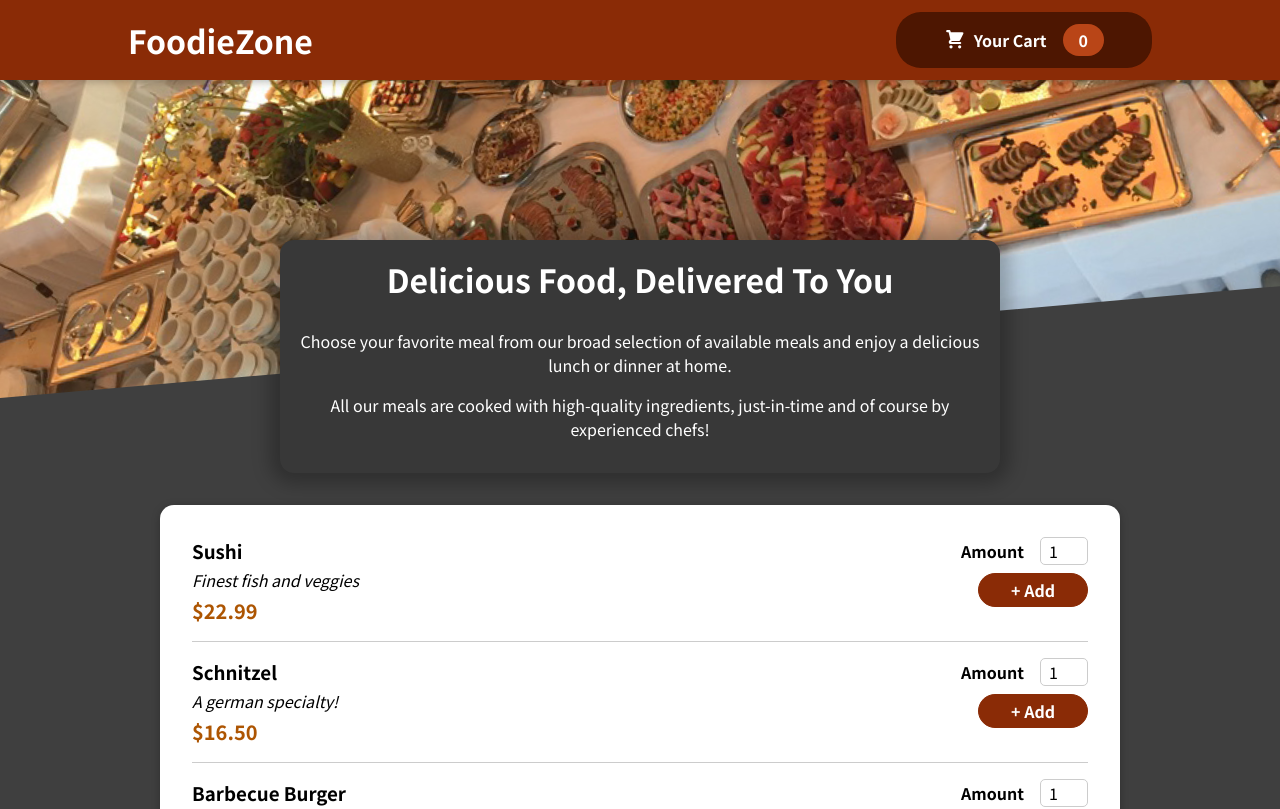
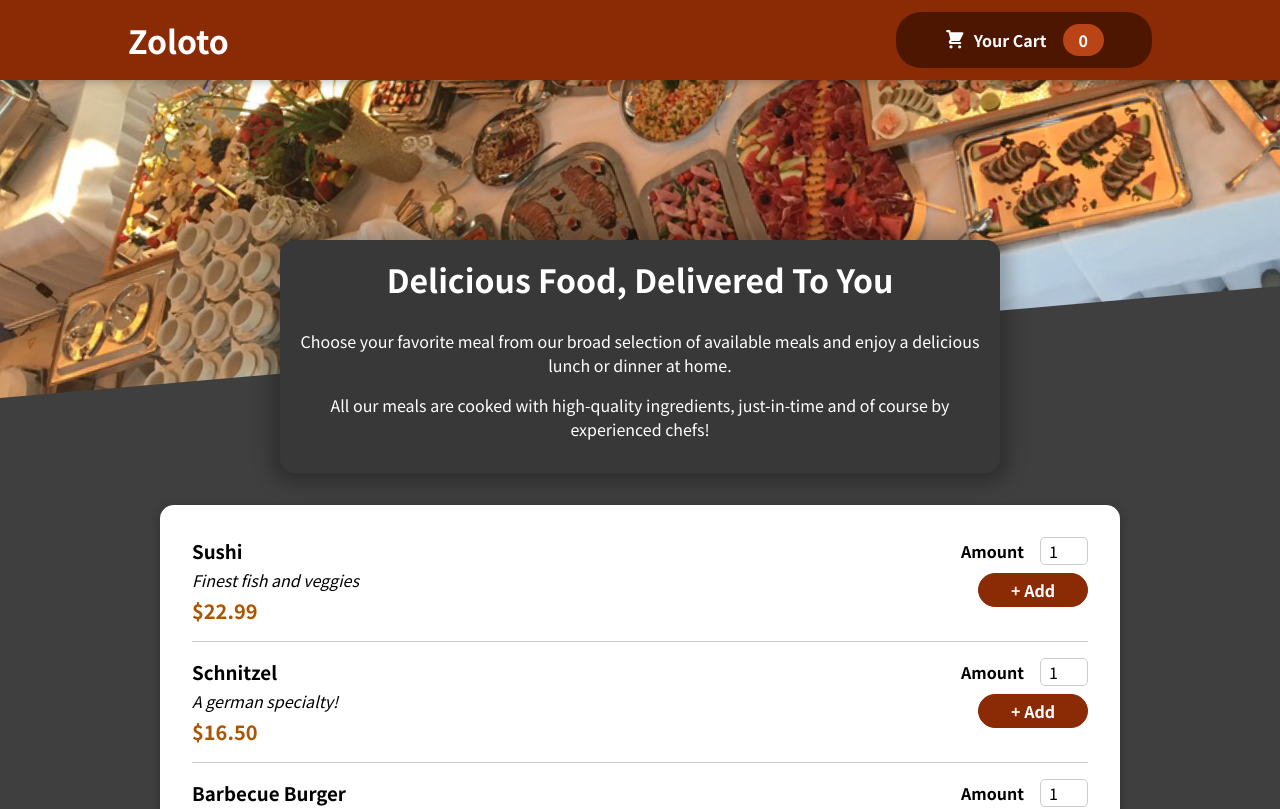
Before and after one commit to Satyen-Sen/Zaloto, a React (Create React App) app: page / in a window 1280 px wide. Shown: the top 809 px of the page. Built offline with nearby package versions, Linux system fonts and the light colour scheme.

Commit message:
updated header

```diff
--- a/src/components/Layout/Header.js
+++ b/src/components/Layout/Header.js
@@ -8,7 +8,7 @@ const Header = (props) => {
   return (
     <Fragment>
       <header className={classes.header}>
-        <h1>FoodieZone</h1>
+        <h1>Zoloto</h1>
         <HeaderCartButton onClick={props.onShowCart} />
       </header>
       <div className={classes['main-image']}>
```
